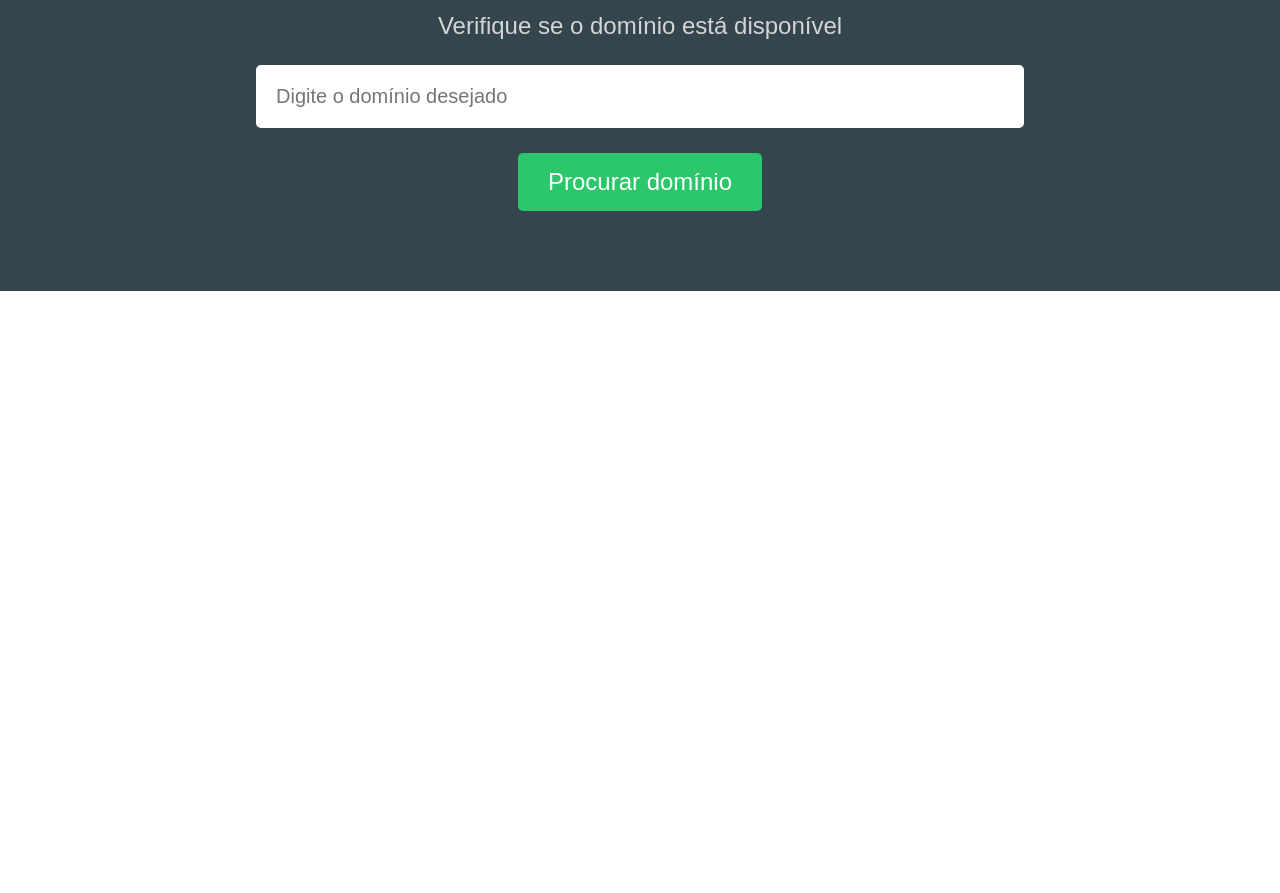
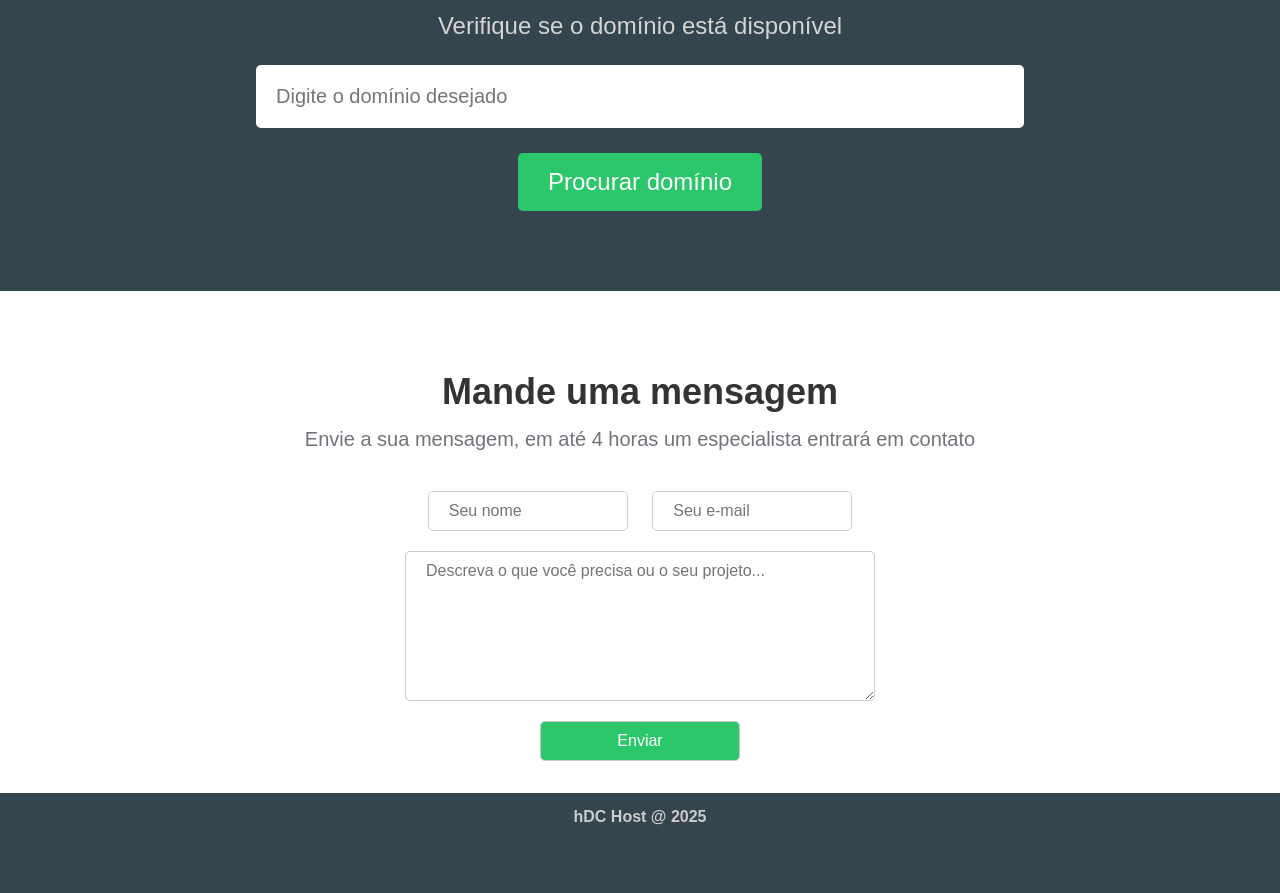
Before and after one commit to eric-mmelo/hdc-host, a plain HTML site: page index.html in a window 1280 px wide. Shown: the part 1732-2625 px from the top of the page. Before the commit the page ends 2023 px from the top, so only its background shows below. Drawn offline with Linux system fonts and the light colour scheme.

Commit message:
Adicionada seção de formulário

```diff
--- a/css/styles.css
+++ b/css/styles.css
@@ -49,7 +49,7 @@
 .navbar-items a {
     color: #fff;
     text-decoration: none;
-    transition: 0.3s;
+    transition: 0.2s;
 }
 
 .navbar-items a:hover {
@@ -265,3 +265,63 @@
     background-color: #fff;
     color: #2cc76a;
 }
+
+/* Contact form */
+.contact-container {
+    text-align: center;
+    padding: 5rem 0 2rem 0;
+}
+
+.contact-container h2 {
+    font-size: 36px;
+    margin-bottom: 15px;
+}
+
+.contact-container p {
+    font-size: 20px;
+    margin-bottom: 40px;
+}
+
+.contact-container input,
+.contact-container textarea {
+    width: 200px;
+    padding: 10px 20px;
+    font-size: 16px;
+    border-radius: 5px;
+    border: 1px solid #ccc;
+    margin: 0 10px 20px;
+}
+
+.contact-container textarea {
+    display: block;
+    margin: 0 auto 20px;
+    width: 470px;
+    height: 150px;
+}
+
+.contact-container input[type="submit"] {
+    display: block;
+    margin: 0 auto;
+    background-color: #2cc76a;
+    color: #fff;
+    cursor: pointer;
+    transition: 0.2s;
+}
+
+.contact-container input[type="submit"]:hover {
+    background-color: #fff;
+    color: #2cc76a;
+}
+
+/* Footer */
+footer {
+    text-align: center;
+    font-weight: bold;
+    height: 100px;
+    background-color: #34454e;
+    padding-top: 15px;
+}
+
+footer p {
+    color: #ccc;
+}
--- a/index.html
+++ b/index.html
@@ -144,7 +144,32 @@
             <input type="submit" value="Procurar domínio" />
           </form>
         </section>
+        <section class="contact-container">
+          <h2>Mande uma mensagem</h2>
+          <p>
+            Envie a sua mensagem, em até 4 horas um especialista entrará em
+            contato
+          </p>
+          <form>
+            <input type="text" name="name" id="name" placeholder="Seu nome" />
+            <input
+              type="email"
+              name="email"
+              id="email"
+              placeholder="Seu e-mail"
+            />
+            <textarea
+              name="message"
+              id="message"
+              placeholder="Descreva o que você precisa ou o seu projeto..."
+            ></textarea>
+            <input type="submit" value="Enviar" />
+          </form>
+        </section>
       </main>
+      <footer>
+        <p>hDC Host @ 2025</p>
+      </footer>
     </div>
   </body>
 </html>
```
